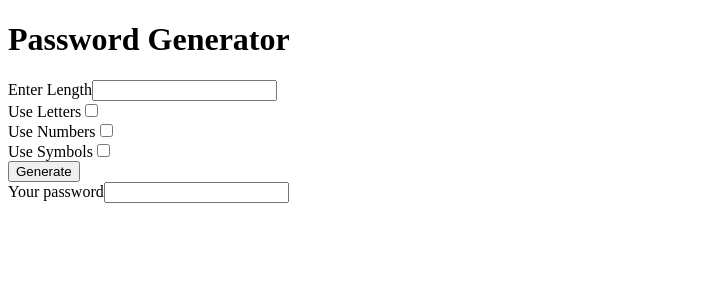
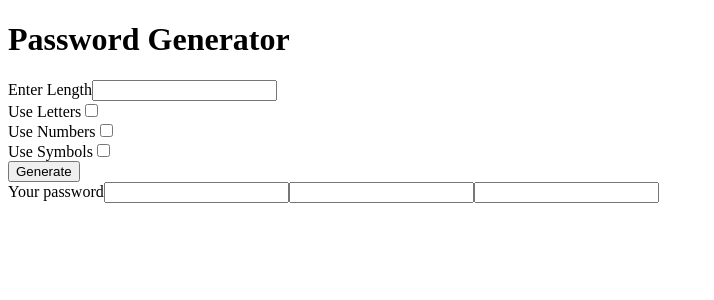
Before and after one commit to evgeniyp92/angular-learning, an Angular app in the folder password-generator/: page / in a window 1280 px wide. Shown: the top 300 px of the page, without its empty margins (0-714 px from the left). Built offline with nearby package versions, Linux system fonts and the light colour scheme.

Commit message:
Write property binding syntax example

```diff
--- a/password-generator/src/app/app.component.html
+++ b/password-generator/src/app/app.component.html
@@ -1,30 +1,40 @@
 <!-- HTML Markup and Styling go here -->
-<!-- I guess the CSS file can be used for CSS jank and I can just specify Tailwind styles in here -->
+<!-- I guess the CSS file can be used for CSS jank and I can just specify
+Tailwind styles in here -->
 
 <h1>Password Generator</h1>
 
 <div>
-  <label for="length">Enter Length</label>
-  <input type="number" name="length" id="length" />
+  <label>Enter Length</label>
+  <input type="number" />
 </div>
 
 <div>
   <label for="">Use Letters</label>
-  <input type="checkbox" name="" id="" />
+  <input type="checkbox" />
 </div>
 <div>
   <label for="">Use Numbers</label>
-  <input type="checkbox" name="" id="" />
+  <input type="checkbox" />
 </div>
 <div>
   <label for="">Use Symbols</label>
-  <input type="checkbox" name="" id="" />
+  <input type="checkbox" />
 </div>
 
 <div>
   <!-- Define an event to listen for and an event handler in the associated
-  component -->
+  component, aka handler binding syntax -->
   <button (click)="onButtonClick()">Generate</button>
 </div>
 
-<div><label for="">Your password</label><input /></div>
+<div>
+  <label>Your password</label>
+  <!-- Property binding syntax -->
+  <!-- Can display state this way -->
+  <!-- Can also call methods -->
+  <!-- Alternate syntax -->
+  <input [value]="password" />
+  <input [value]="getPassword()" />
+  <input value="{{ password }}" />
+</div>
--- a/password-generator/src/app/app.component.ts
+++ b/password-generator/src/app/app.component.ts
@@ -11,8 +11,13 @@ import { RouterOutlet } from '@angular/router';
   styleUrl: './app.component.css',
 })
 export class AppComponent {
-  // Basic function that needs to be mapped in the template
+  public password = '';
+
   public onButtonClick() {
-    console.log('Button was clicked');
+    this.password = 'My Password';
+  }
+
+  public getPassword() {
+    return this.password;
   }
 }
```
